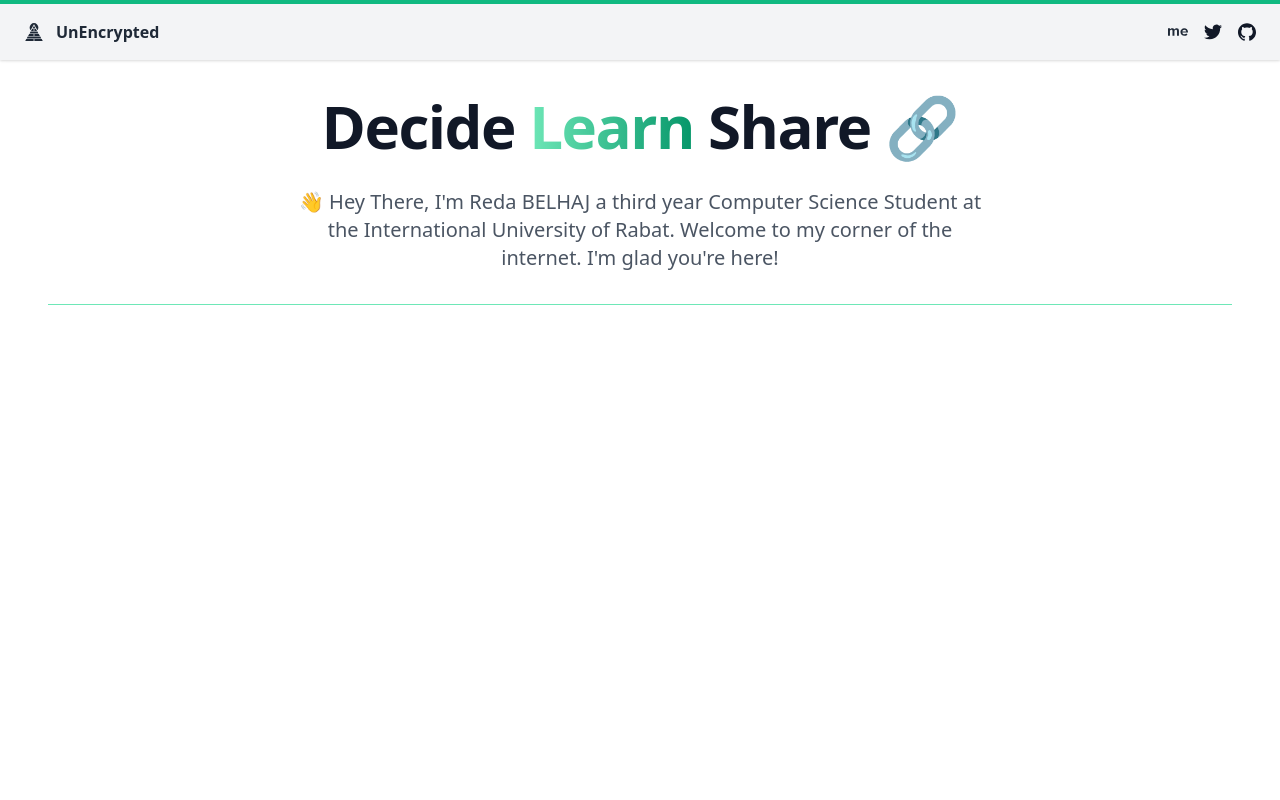
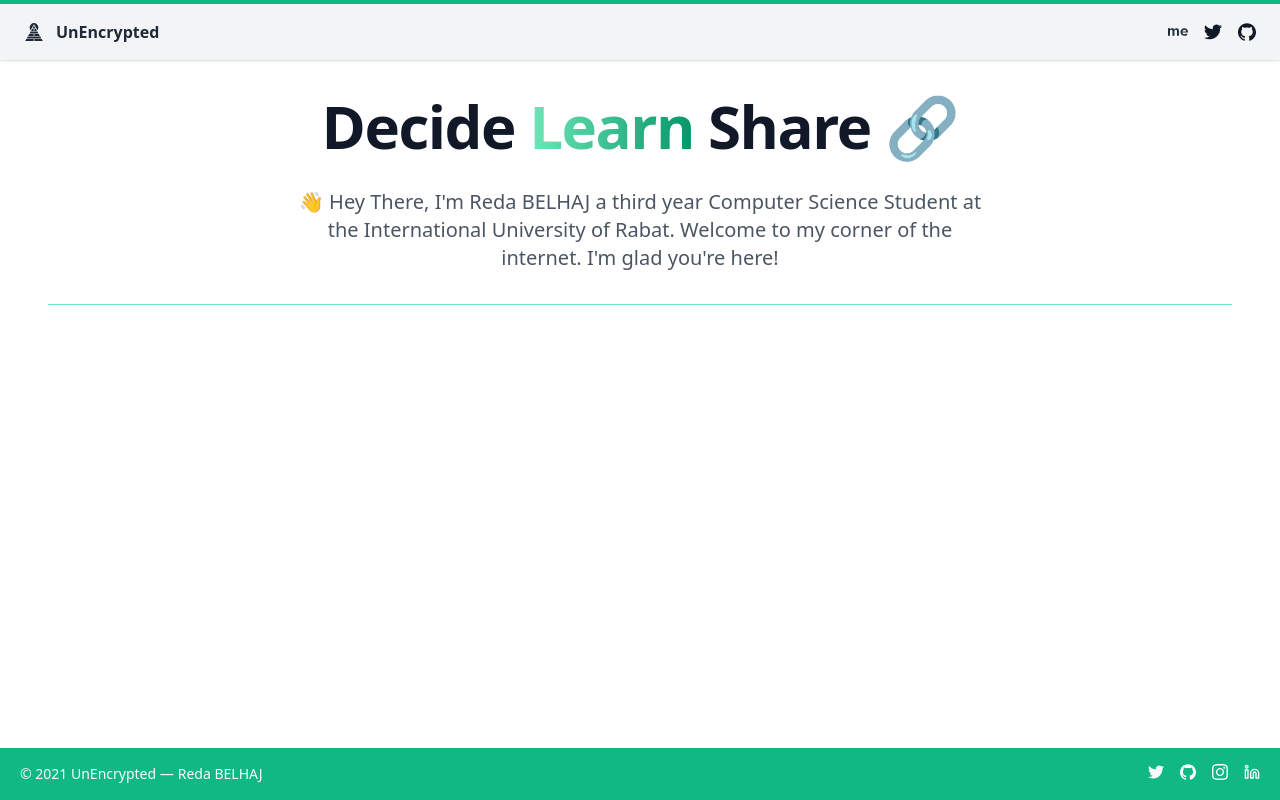
Before and after one commit to Reda-BELHAJ/UnEncrypted.io, a Next.js app: page / in a window 1280 px wide. Built offline with nearby package versions, Linux system fonts and the light colour scheme.

Commit message:
Footer changes

```diff
--- /dev/null
+++ b/components/Footer.js
@@ -0,0 +1,55 @@
+import { SiTwitter, SiGithub, SiInstagram } from "react-icons/si";
+import { FiLinkedin } from "react-icons/fi";
+
+const Footer = () => {
+    const date = new Date();
+    const year = date.getFullYear();
+
+    return (
+        <>
+            <footer className="absolute w-full -bottom-0">
+                <div className="bg-green-500 dark:bg-green-600">
+                    <div className="container mx-auto py-4 px-5 flex flex-wrap flex-col sm:flex-row">
+                        <p className="text-gray-50 text-sm text-center sm:text-left">
+                            © {year} UnEncrypted —
+                            <span className="text-gray-50 ml-1">Reda BELHAJ</span>
+                        </p>
+                        <span className="inline-flex sm:ml-auto sm:mt-0 mt-2 justify-center sm:justify-start">
+                            <a
+                                className="text-gray-50"
+                                href="https://twitter.com/RedatoB"
+                                rel="noopener noreferrer"
+                                target="_blank">
+                                <SiTwitter />
+                            </a>
+                            <a
+                                className="ml-4 text-gray-50"
+                                href="https://github.com/Reda-BELHAJ"
+                                rel="noopener noreferrer"
+                                target="_blank">
+                                <SiGithub />
+                            </a>
+                            <a
+                                className="ml-4 text-gray-50"
+                                href="https://www.instagram.com/ss8yeo_cho/"
+                                rel="noopener noreferrer"
+                                target="_blank">
+                                <SiInstagram />
+                            </a>
+                            <a
+                            className="ml-4 text-gray-50"
+                            href="https://www.linkedin.com/in/reda-belhaj/"
+                            rel="noopener noreferrer"
+                            target="_blank"
+                            >
+                                <FiLinkedin />
+                            </a>
+                        </span>
+                    </div>
+                </div>
+            </footer>
+        </>
+    )
+}
+
+export default Footer
--- a/pages/index.js
+++ b/pages/index.js
@@ -1,3 +1,4 @@
+import Footer from '../components/Footer'
 import Header from '../components/Header'
 import Navbar from '../components/Navbar'
 
@@ -8,6 +9,7 @@
         <Navbar />
         <Header />
         {/* <Hero /> */}
+        <Footer />
       </div>
     </body>
   )
```
